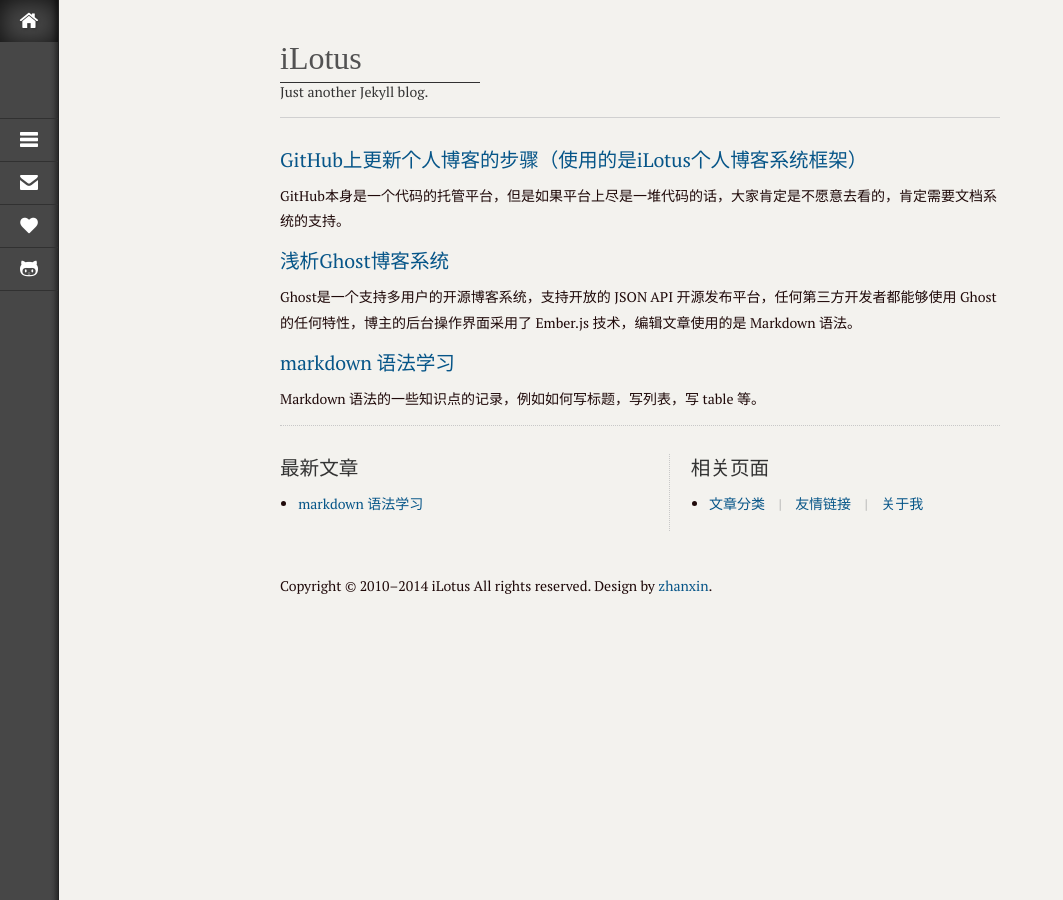
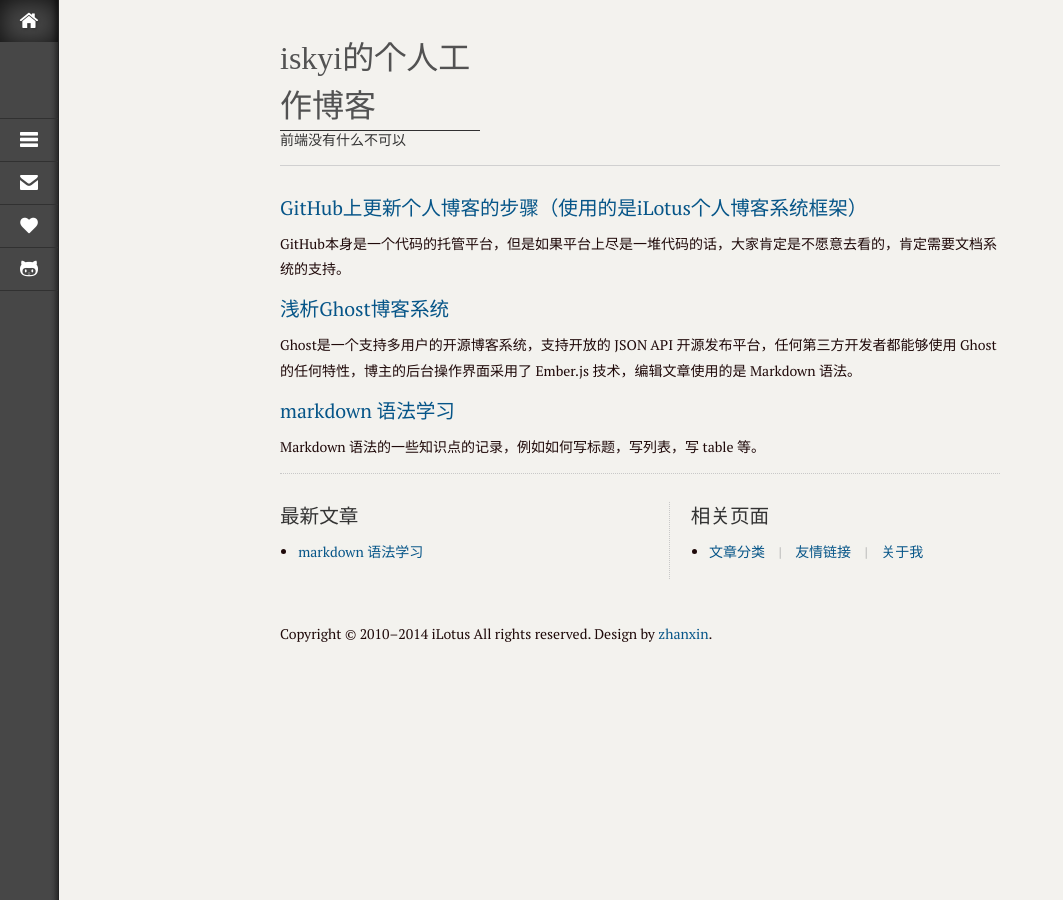
Before and after one commit to sky315sky/blog, a Jekyll site: the page built from index.html, in a window 1280 px wide. Shown: the whole page, without its empty margins (0-1063 px from the left). Built offline with Jekyll 4.4.1, drawn with Linux system fonts in a browser that asks for light colours; Markdown is read by kramdown in place of the engine named in the settings; the list of posts is cut into pages by our own code.

Commit message:
first commit

```diff
--- a/index.html
+++ b/index.html
@@ -4,10 +4,18 @@
 description: 前端没有什么不可以。
 keywords: PIZn, GitHub, Jekyll, Plugins, Works, Archives, Quotes, Violet, css, html, javascript, wordpress, logo, design, geek
 ---
+<!--
 <section class="lotus-logo fn-clear">
     <hgroup class="violet-site">
         <h1><a href="{{ site.url }}" >{{ site.title }}</a></h1>
         <h2>{{ site.subTitle }}</h2>
+    </hgroup>
+</section>
+-->
+<section class="lotus-logo fn-clear">
+    <hgroup class="violet-site">
+        <h1>iskyi的个人工作博客</h1>
+        <h2>前端没有什么不可以</h2>
     </hgroup><!-- //violet-site -->
 </section>
 <article class="lotus-article">
```
